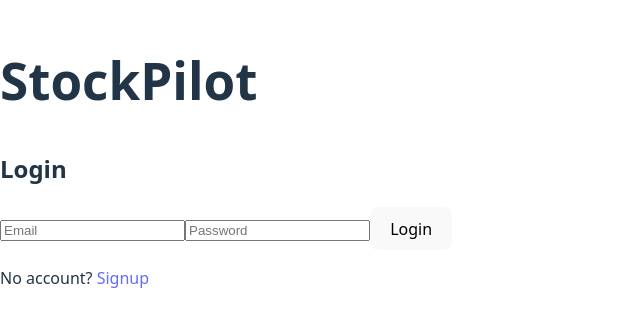
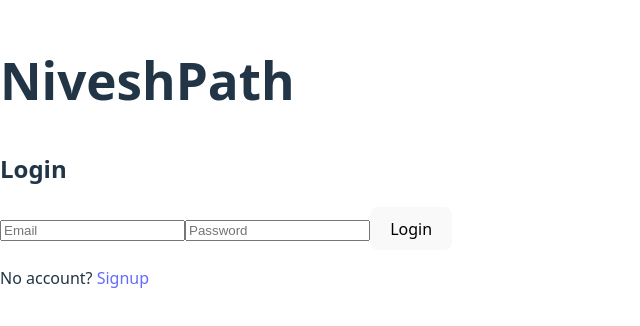
Before and after one commit to PrajjwaL-2005/NiveshPath, a React (Vite) app in the folder client/: page /login in a window 1280 px wide. Shown: the part 242-568 px from the top of the page, without its empty margins (0-640 px from the left). Built offline with nearby package versions, Linux system fonts and the light colour scheme.

Commit message:
minor change in frontend

```diff
--- a/client/src/components/common/Navbar.jsx
+++ b/client/src/components/common/Navbar.jsx
@@ -8,7 +8,7 @@ const Navbar = () => {
   return (
     <nav className="flex items-center justify-between px-6 py-4 border-b bg-white">
       <h1 className="text-xl font-bold text-blue-600">
-        StockPilot
+        NiveshPath
       </h1>
 
       {user && (
```
